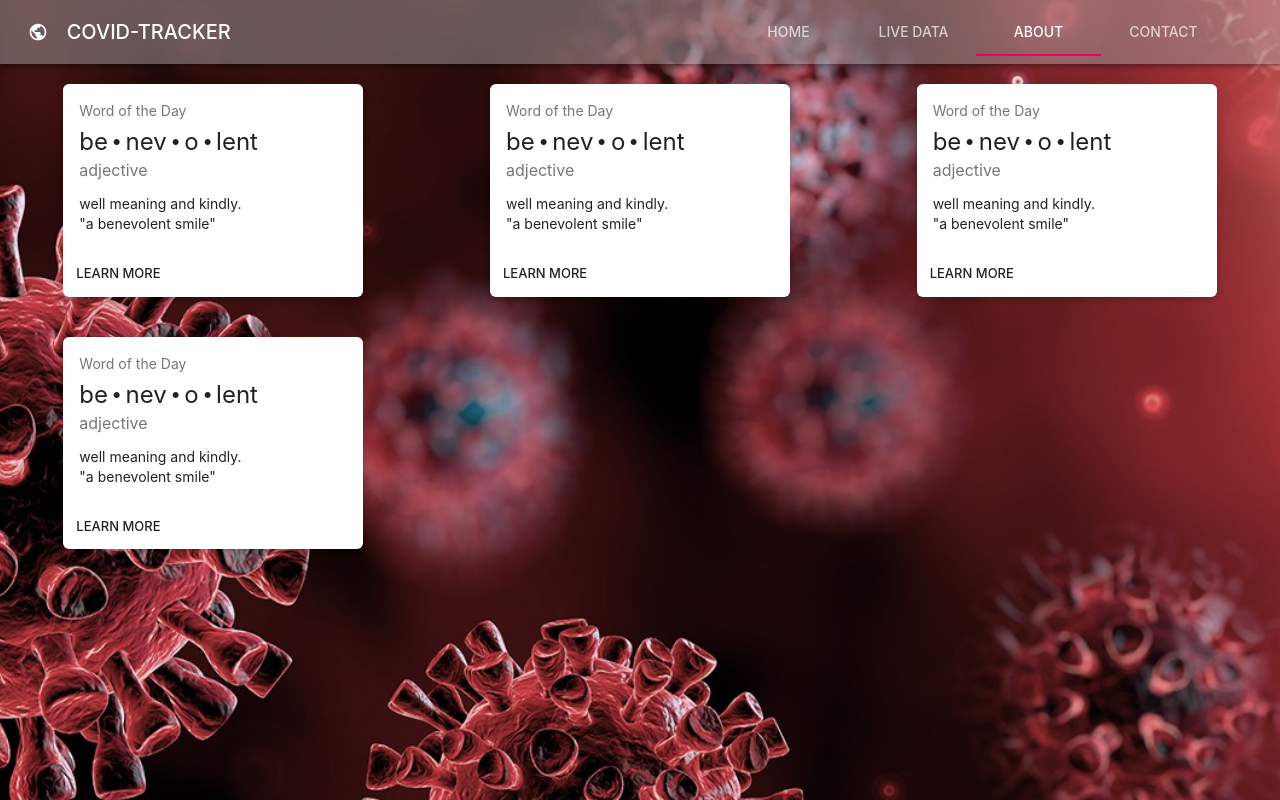
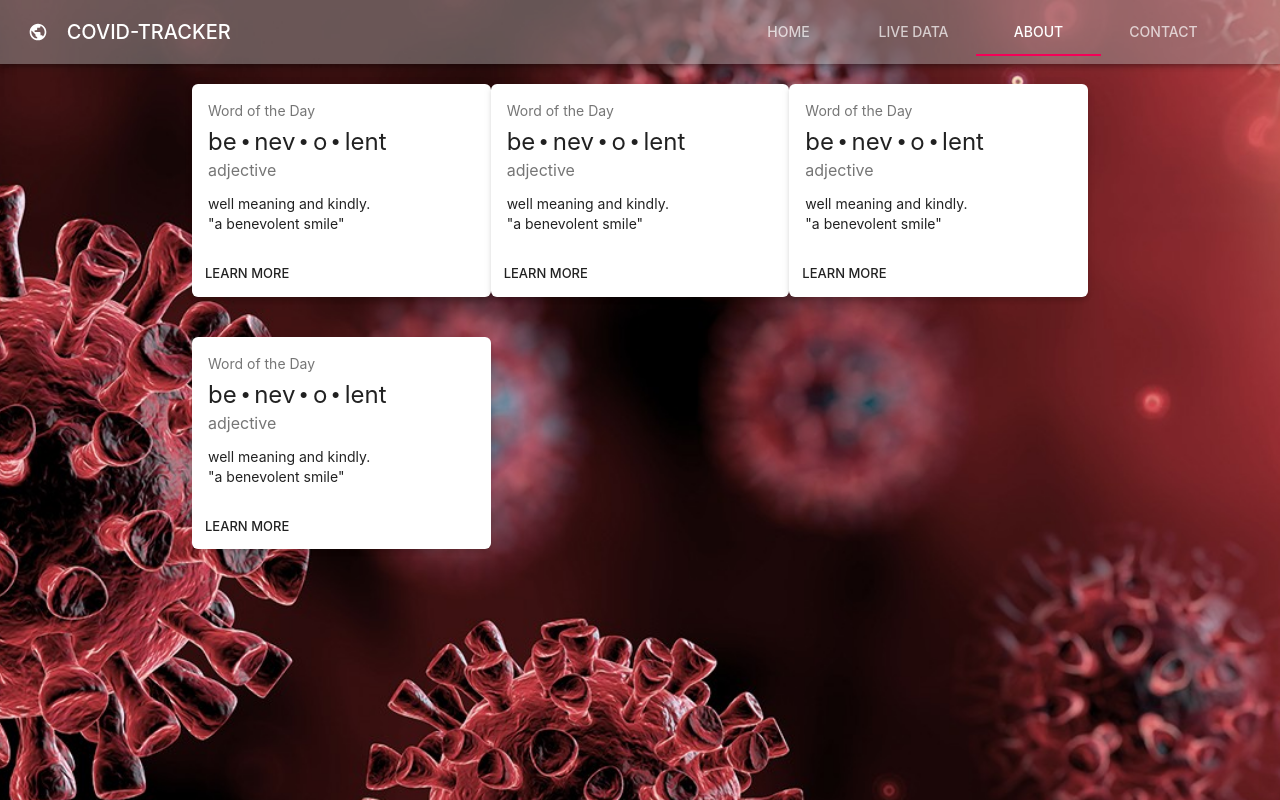
Before and after one commit to thetooaung07/material-ui-corona-tracker, a React (Create React App) app: page /about in a window 1280 px wide. Built offline with nearby package versions, Linux system fonts and the light colour scheme; the HTML template or start-up script is replaced by a standard one.

Commit message:
fix height error in responsive

```diff
--- a/src/App.css
+++ b/src/App.css
@@ -22,11 +22,7 @@
   background-position: top;
   background-repeat: no-repeat;
   background-size: cover;
-  /* position: absolute;
-  top: 0;
-  left: 0;
-  right: 0;
-  bottom: 0; */
+
 }
 
 .wrapper {
--- a/src/Components/About/About.js
+++ b/src/Components/About/About.js
@@ -5,16 +5,8 @@ import AboutCard from "./AboutCard";
 
 const useStyle = makeStyles((theme) => ({
   rootContainer: {
+    width: "70%",
     margin: "0 auto",
-    // [theme.breakpoints.down("md")]: {
-    //   height: "100vh"
-    // },
-    [theme.breakpoints.down("sm")]: {
-      height: "max-content",
-    },
-    [theme.breakpoints.up("sm")]: {
-      height: "100vh",
-    },
   },
 }));
 
@@ -22,7 +14,7 @@ const About = () => {
   const classes = useStyle();
 
   return (
-    <div className={`About wrapper-sub`}>
+    <div className={` About wrapper-sub`}>
       <div className={classes.rootContainer}>
         <Grid container>
           <Grid item xs={12} sm={6} md={6} lg={4}>
--- a/src/Components/About/AboutCard.js
+++ b/src/Components/About/AboutCard.js
@@ -8,7 +8,6 @@ import Typography from "@material-ui/core/Typography";
 
 const useStyles = makeStyles(theme =>({
   root: {
-
     maxWidth: 300,
     boxShadow: "0 4px 4px rgba(0, 0, 0, 0.12), 0 0 10px rgba(0, 0, 0, 0.06)",
     borderRadius: "6px",
```
